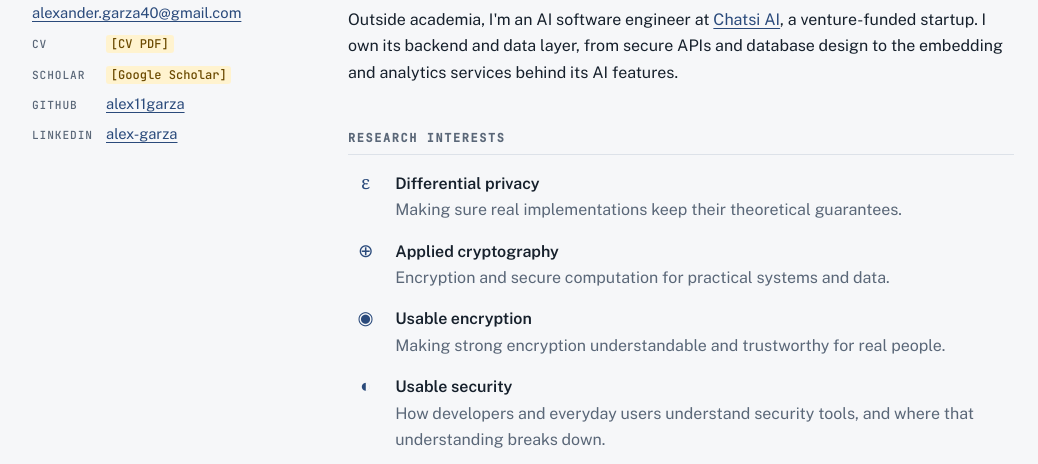
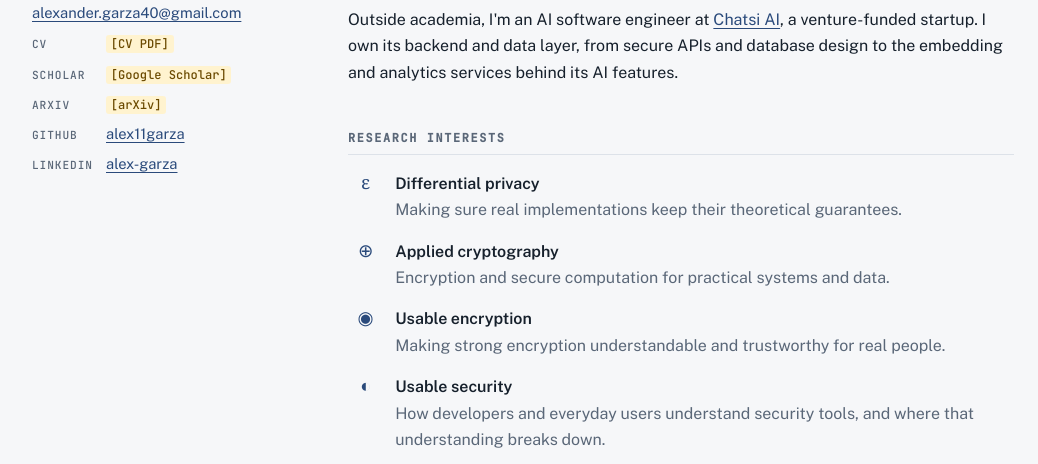
Before and after one commit to alex11garza/alex11garza.github.io, a plain HTML site: page index.html in a window 1280 px wide. Shown: the part 336-800 px from the top of the page, without its empty margins (88-1126 px from the left). Drawn offline with nearby package versions, Linux system fonts and the light colour scheme.

Commit message:
Add arXiv link slot
Co-Authored-By: Claude Opus 5.5 <noreply@anthropic.com>
Claude-Session: https://claude.ai/code/session_015LUt37CxzG1jBL2QsjBJEJ

```diff
--- a/index.html
+++ b/index.html
@@ -118,6 +118,7 @@ footer{max-width:1040px;margin:0 auto;padding-block:0 40px;color:var(--muted);fo
       <li><span class="k">Email</span><a href="mailto:alexander.garza40@gmail.com">alexander.garza40@gmail.com</a></li>
       <li><span class="k">CV</span><span class="todo">[CV PDF]</span></li>
       <li><span class="k">Scholar</span><span class="todo">[Google Scholar]</span></li>
+      <li><span class="k">arXiv</span><span class="todo">[arXiv]</span></li>
       <li><span class="k">GitHub</span><a href="https://github.com/alex11garza" target="_blank" rel="noopener">alex11garza</a></li>
       <li><span class="k">LinkedIn</span><a href="https://www.linkedin.com/in/alex-garza-91a040170/" target="_blank" rel="noopener">alex-garza</a></li>
     </ul>
```
